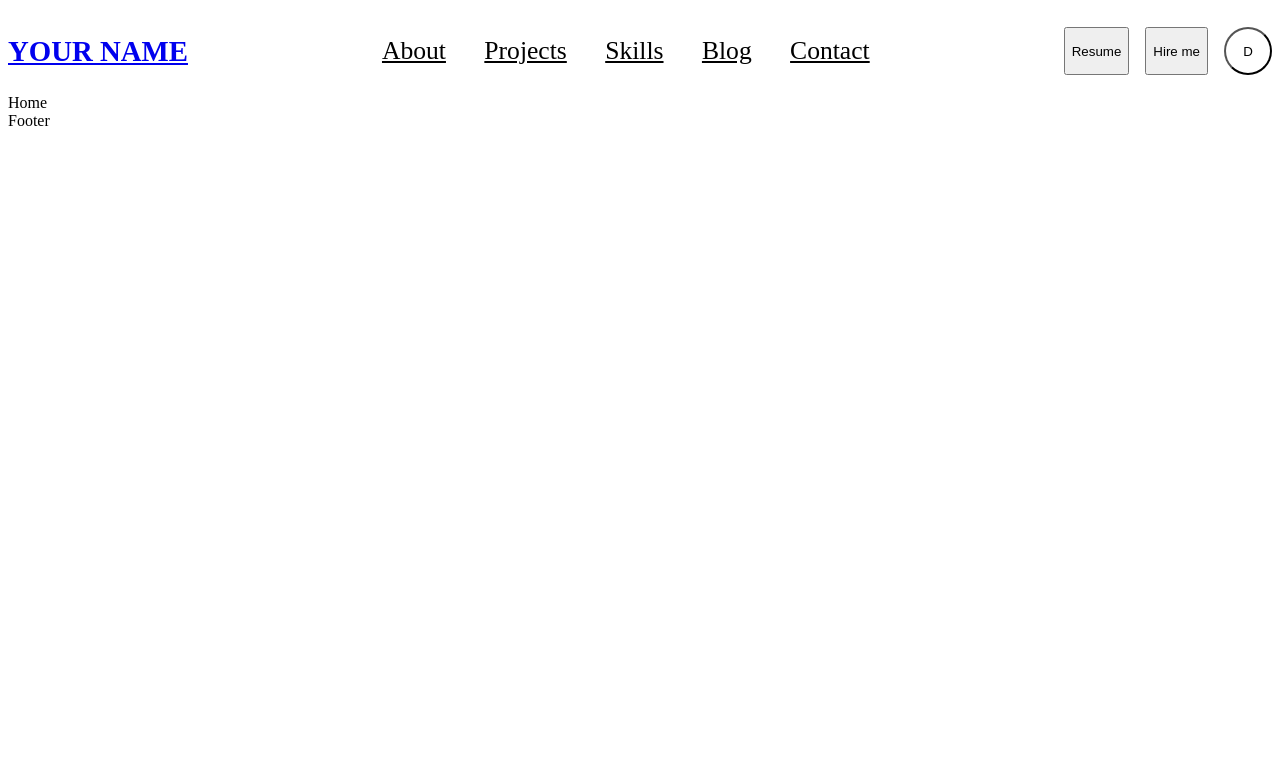
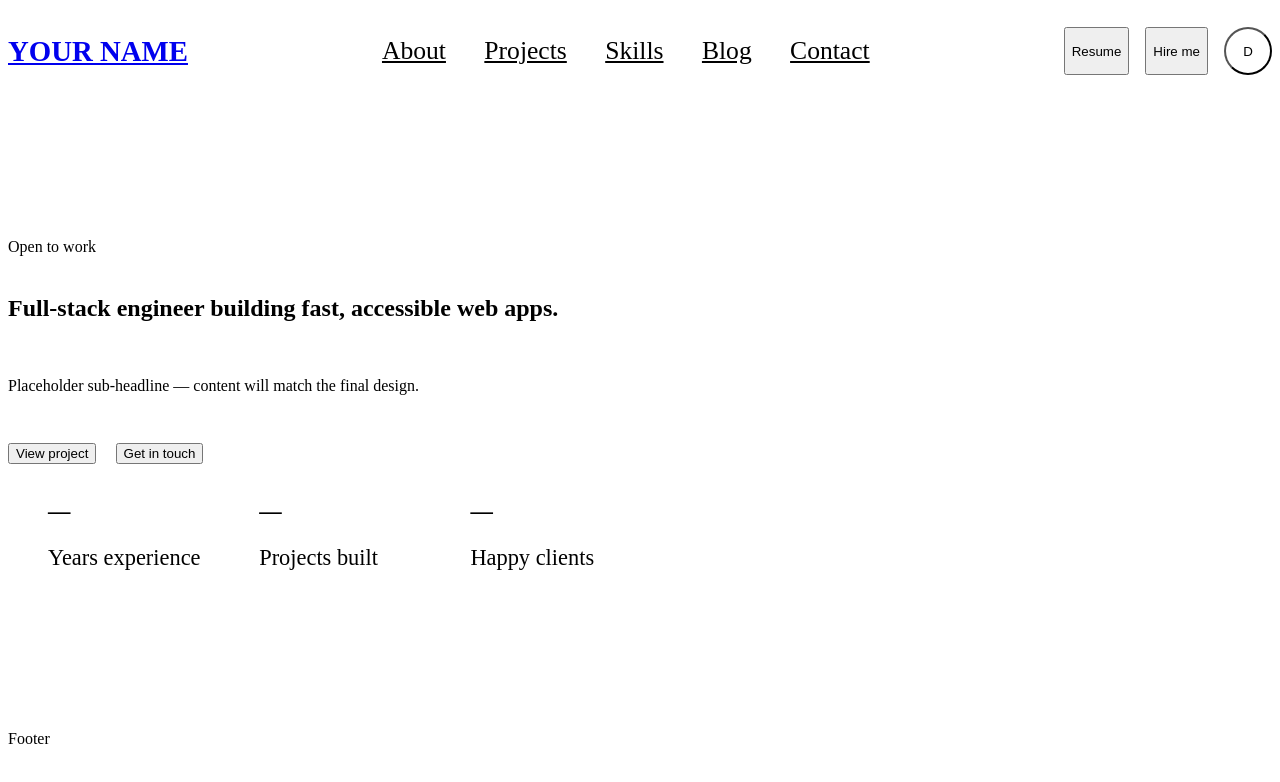
Before and after one commit to sukerimjocan19924/project-portfolio, a React (Vite) app: page / in a window 1280 px wide. Shown: the top 782 px of the page. Built offline with nearby package versions, Linux system fonts and the light colour scheme; the HTML template or start-up script is replaced by a standard one; a web font is replaced by a local one.

Commit message:
2차 업데이트(hero-상)

```diff
--- /dev/null
+++ b/src/components/hero/Hero.jsx
@@ -0,0 +1,41 @@
+import React from 'react'
+import styles from './Hero.module.scss'
+import Stats from '../stats/Stats'
+
+const Hero = () => {
+  return (
+    <section className={styles.hero} aria-labelledby='hero-heading'>
+        <div className={`inner ${styles.inner}`}>
+            <div className={styles.content}>
+                <span className='badge badge__green'>
+                    Open to work
+                </span>
+                <h1 className="tit">
+                    Full-stack engineer building fast, accessible web apps.
+                </h1>
+                <p className="txt">
+                    Placeholder sub-headline — content will match the final design.
+                </p>
+                <div className={styles.cta}>
+                    <button
+                        type='button'
+                        className='btn btn__primary'
+                    >View project</button>
+                    <button
+                        type='button'
+                        className='btn btn__outline'
+                    >Get in touch</button>
+                </div>
+
+                <Stats />
+            </div>
+
+            <div className={styles.visual} >
+                <div className={styles.imageFrame} />
+            </div>
+        </div>
+    </section>
+  )
+}
+
+export default Hero
--- /dev/null
+++ b/src/components/hero/Hero.module.scss
@@ -0,0 +1,46 @@
+@use '../../styles/variables' as *;
+
+.hero {
+    background-color: var(--color-bg-muted);
+
+    .inner {
+        padding: $space-12 0;
+        display: grid;
+        gap: $space-2;
+        align-items: center;
+
+        @media (min-width: 900px) {
+            grid-template-columns: 1fr 1fr;
+        }
+
+        .content {
+            display: flex;
+            flex-direction: column;
+            gap: $space-2;
+
+            .cta {
+                display: flex;
+                gap: $space-2;
+                margin-top: $space-1;
+            }
+        }
+
+        .visual {
+            display: flex;
+            justify-content: center;
+
+            .imageFrame {
+                width: min(100%, 380px);
+                aspect-ratio: 1;
+                background: linear-gradient(
+                    145deg,
+                    var(--color-card-bg),
+                    var(--color-bg-muted)
+                );
+                border: 1px solid var(--color-border);
+                border-radius: $radius-xl;
+                box-shadow: var(--shadow-md);
+            }
+        }
+    }
+}
--- /dev/null
+++ b/src/components/stats/Stats.jsx
@@ -0,0 +1,23 @@
+import React from 'react'
+import styles from './Stats.module.scss'
+
+const items =[
+  { label: 'Years experience', value: '—' },
+  { label: 'Projects built', value: '—' },
+  { label: 'Happy clients', value: '—' },
+]
+
+const Stats = () => {
+  return (
+    <ul className={styles.stats}>
+        {items.map(({label, value}) => (
+            <li key={label} className={styles.item}>
+                <span className={styles.value}>{value}</span>
+                <span className={styles.label}>{label}</span>
+            </li>
+        ))}
+    </ul>
+  )
+}
+
+export default Stats
--- /dev/null
+++ b/src/components/stats/Stats.module.scss
@@ -0,0 +1,26 @@
+@use '../../styles/variables' as *;
+
+.stats {
+    display: flex;
+    gap: $space-2;
+    // padding-left: $space-3;
+
+    .item {
+        display: flex;
+        flex-direction: column;
+        gap: $space-2;
+    }
+
+    .value {
+        font-size: $font-size-sm;
+        color: var(--color-text);
+        font-weight: 900;
+    }
+
+    .label {
+        font-size: $font-size-sm;
+        color: var(--color-text-muted);
+        display: block;
+        width: 12rem;
+    }
+}
--- a/src/pages/Home.jsx
+++ b/src/pages/Home.jsx
@@ -1,8 +1,11 @@
 import React from 'react'
+import Hero from '../components/hero/Hero'
 
 const Home = () => {
   return (
-    <div>Home</div>
+    <div>
+      <Hero/>
+    </div>
   )
 }
 
--- a/src/styles/_buttons.scss
+++ b/src/styles/_buttons.scss
@@ -2,8 +2,8 @@
 
 .btn {
     border-radius: $radius-md;
-    padding: .6rem 1.25rem;
-    font-size: 1.5rem;
+    padding: .8rem 1.5rem;
+    font-size: 1.6rem;
     cursor: pointer;
     font-weight: 600;
 
@@ -23,3 +23,31 @@
         font-size: 1.2rem;
     }
 }
+
+.badge {
+    padding: .3rem .7rem;
+    font-size: 1.2rem;
+    display: inline-flex;
+    align-self: flex-start;
+    border-radius: $radius-full;
+
+    &__green {
+        background-color: rgba(16, 185, 128, .15);
+        color: var(--color-success);
+    }
+
+    &__primary {
+        background: rgba(124, 58, 237, 0.12);
+        color: var(--color-primary);
+    }
+
+    &__blue {
+        background: rgba(59, 130, 246, 0.15);
+        color: var(--color-info);
+    }
+
+    &__orage {
+        background: rgba(245, 158, 11, 0.18);
+        color: var(--color-warning);
+    }
+}
--- a/src/styles/global.scss
+++ b/src/styles/global.scss
@@ -6,6 +6,8 @@
 *::before,
 *::after {
   box-sizing: border-box;
+  margin: 0;
+  padding: 0;
 }
 
 html {
@@ -15,7 +17,6 @@ html {
 }
 
 body {
-  margin: 0;
   min-height: 100vh;
   background-color: var(--color-bg);
   color: var(--color-text);
@@ -33,8 +34,8 @@ a {
   text-decoration: none;
 }
 
-button {
-  font: inherit;
+ul, ol, dl {
+  list-style-type: none;
 }
 
 .inner {
@@ -42,3 +43,19 @@ button {
   margin: 0 auto;
   position: relative;
 }
+
+h1.tit {
+  font-size: clamp(3rem, 4vw, 4.5rem);
+  line-height: 1.05;
+
+  &__m {
+    font-size: clamp(2.8rem, 3.6vw, 4rem);
+  }
+}
+
+p.txt {
+  margin: 0;
+  font-size: clamp(1.3rem, 1.4vw, 1.5rem);
+  line-height: 1.6;
+  color: var(--color-text-muted);
+}
```
